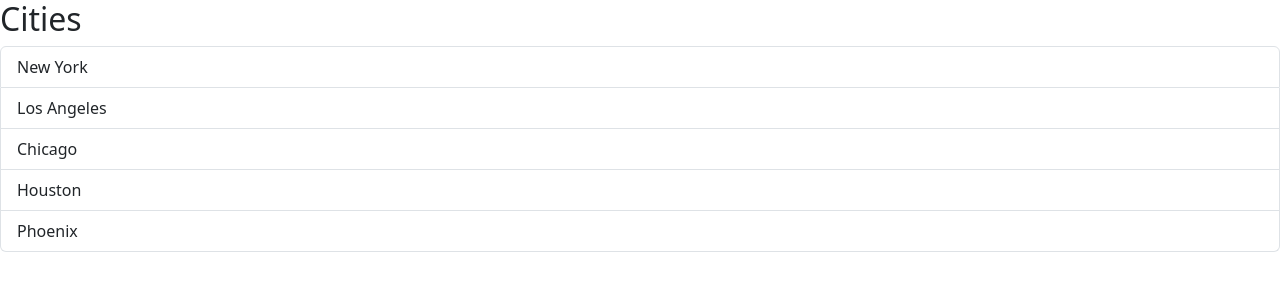
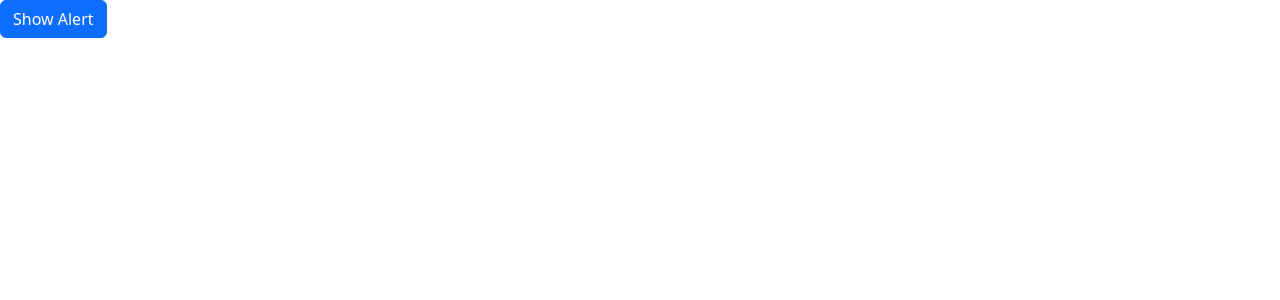
Before and after one commit to LabAssist-CenTaD/annotator, a React (Vite) app: page / in a window 1280 px wide. Shown: the top 300 px of the page. Built offline with nearby package versions, Linux system fonts and the light colour scheme.

Commit message:
Refactor code to use ListGroup component for rendering a list of items and handle item selection

```diff
--- a/src/App.tsx
+++ b/src/App.tsx
@@ -1,13 +1,25 @@
-import ListGroup from "./components/ListGroup";
+import { useState } from "react";
+import Alert from "./components/Alert";
+import Button from "./components/Button";
 
 function App() {
-  const items = ["New York", "Los Angeles", "Chicago", "Houston", "Phoenix"];
+  const [alertVisible, setAlertVisibility] = useState(false);
 
-  const handleSelectionItem = (item: string) => {
-    console.log(item);
-  }
-
-  return <div><ListGroup items={items} heading="Cities" onSelectItem={handleSelectionItem}/></div>
+  return (
+    <div>
+      {alertVisible && (
+        <Alert onClose={() => setAlertVisibility(false)}>
+          <span>
+            <strong>Holy guacamole!</strong> You should check in on some of
+            those fields below.
+          </span>
+        </Alert>
+      )}
+      <Button color="primary" onClick={() => setAlertVisibility(true)}>
+        Show Alert
+      </Button>
+    </div>
+  );
 }
 
 export default App;
--- a/src/components/Alert.tsx
+++ b/src/components/Alert.tsx
@@ -0,0 +1,26 @@
+import { ReactNode } from "react";
+
+interface AlertProps {
+  children: ReactNode;
+  onClose?: () => void;
+}
+
+const Alert = ({ children, onClose }: AlertProps) => {
+  return (
+    <div
+      className="alert alert-primary alert-dismissible fade show"
+      role="alert"
+    >
+      {children}
+      <button
+        type="button"
+        className="btn-close"
+        data-bs-dismiss="alert"
+        aria-label="Close"
+        onClick={onClose}
+      ></button>
+    </div>
+  );
+};
+
+export default Alert;
--- /dev/null
+++ b/src/components/Button.tsx
@@ -0,0 +1,17 @@
+import React from "react";
+
+interface ButtonProps {
+  children: React.ReactNode;
+  color?: 'primary' | 'secondary' | 'success' | 'danger' | 'warning' | 'info' | 'light' | 'dark' | 'link';
+  onClick: () => void;
+}
+
+const Button = ({ children, color = 'primary', onClick }: ButtonProps) => {
+  return (
+    <button type="button" className={"btn btn-" + color} onClick={onClick}>
+      {children}
+    </button>
+  );
+};
+
+export default Button;
```
